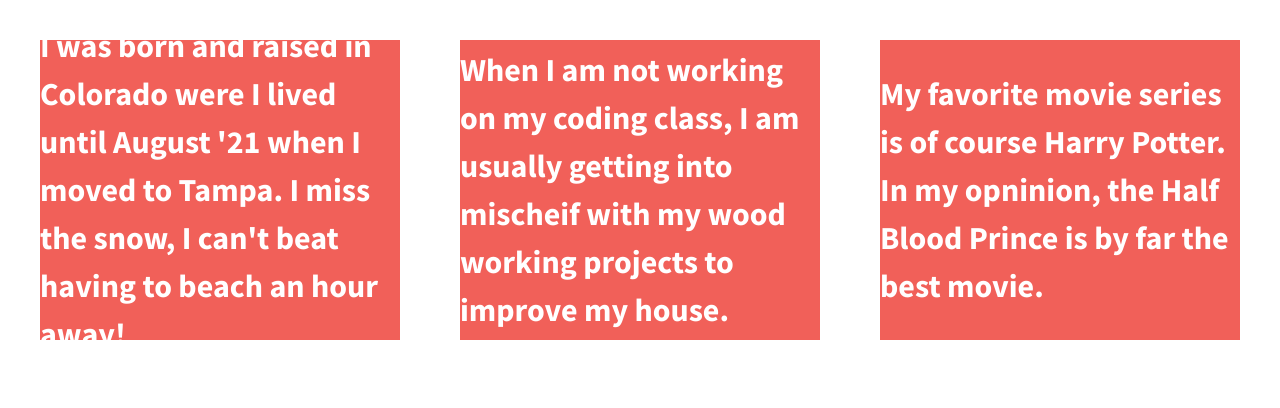
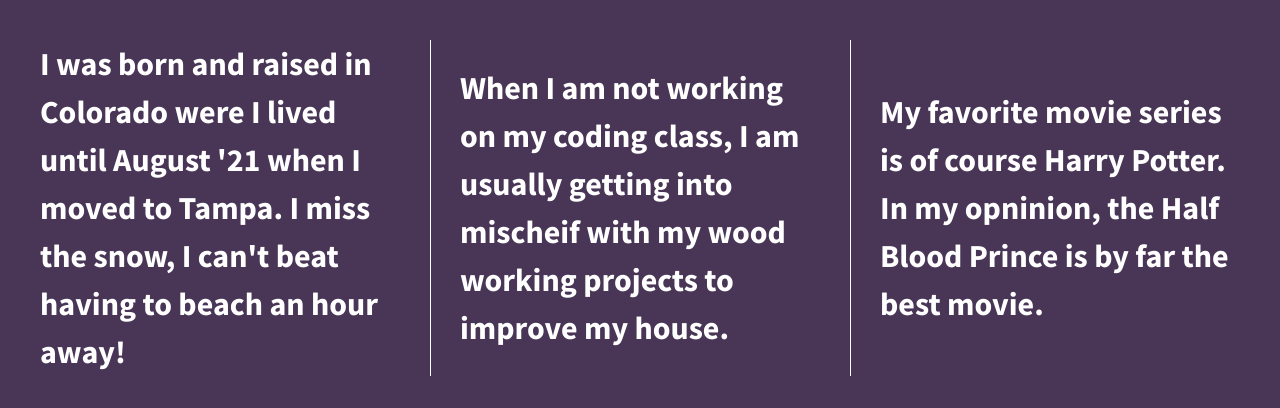
Before and after one commit to melgoodfellow/206-divs-flexbox-starter, a plain HTML site: page index.html in a window 1280 px wide. Drawn offline with nearby package versions, Linux system fonts and the light colour scheme.

Commit message:
changed background color, added border

```diff
--- a/css/main.css
+++ b/css/main.css
@@ -97,7 +97,7 @@
 
 
 html {
-  background-color: #fff;
+  background-color: #493657;
   height: 100%;
 }
 
@@ -109,23 +109,24 @@
 }
 
 .wrapper {
-  /*add display:flex and set justify-content to space-between*/
   font-weight: 700;
   display: flex;
   justify-content: space-between;
 }
 
 .div-1, .div-2, .div-3 {
-  /*give the divs a width of 30%, add display:flex, set justify-content and align-items to center*/
   color: #fff;
   line-height: 1.5em;
   font-size: 1.6em;
-  background-color: #f16059;
-  height: 300px;
+  background-color: #493657;
   display: flex;
   width: 30%;
   justify-content: center;
   align-items: center;
+}
+.div-1, .div-2 {
+    border-right: 1px solid white;
+    padding-right: 30px;
 }
 
 
```
